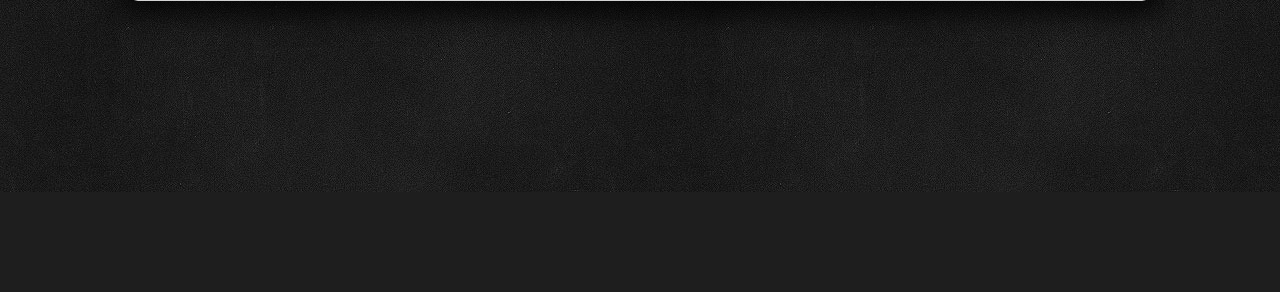
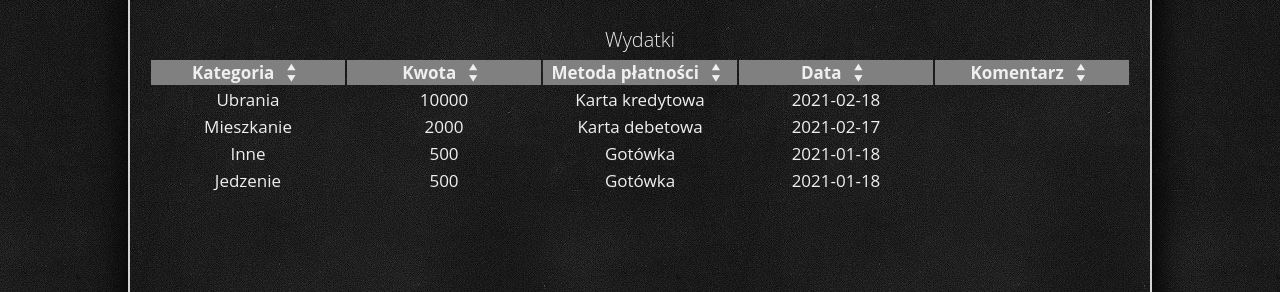
Before and after one commit to mateuszklosek/neverbrokeagain, a PHP site: page /balance.html in a window 1280 px wide. Shown: the part 608-900 px from the top of the page. Before the commit the page ends 800 px from the top, so only its background shows below. Run offline with PHP 8.4, Linux system fonts and the light colour scheme; some libraries are stand-ins or nearby versions; some web fonts are replaced.

Commit message:
added tables

```diff
--- a/balance.html
+++ b/balance.html
@@ -12,8 +12,7 @@
 	<script src="jquery-3.2.1.min.js"></script>
 	<link rel="stylesheet" href="main.css">
 	<link rel="stylesheet" href="css/fontello.css">
-	<script src="balance.js"></script>
-
+	<script src="balance.js"></script
 
 	<link href="https://fonts.googleapis.com/css?family=Open+Sans:400,700&amp;subset=latin-ext" rel="stylesheet">
 	<link href="https://fonts.googleapis.com/css2?family=Chango&display=swap" rel="stylesheet">
@@ -62,8 +61,95 @@
 			</select>
 		</div>
 
+		<div style="margin-top: 50px;" class="table-div">
+		<div class="table-title">
+		<h3>Przychody</h3>
+		</div>
+			<table id="myTable2" class="table-style" style="margin: auto;" >
+				<thead style="text-align:center; background-color: grey; cursor: pointer;">
+				<tr>
+				<th style="width:240px;" onclick="sortTable(0)">Kategoria<span> <i class="demo-icon icon-arrow-combo"></i></span></th>
+				<th style="width:240px;" onclick="sortTable(1)">Kwota<span> <i class="demo-icon icon-arrow-combo"></i></span></th>
+				<th style="width:240px;" onclick="sortTable(2)">Data<span> <i class="demo-icon icon-arrow-combo"></i></span></th>
+				<th style="width:240px;" onclick="sortTable(3)">Komentarz<span> <i class="demo-icon icon-arrow-combo"></i></span></th>
+				</tr>
+				</thead>
+				<tbody>
+				<tr>
+				<td>Wynagrodzenie</td>
+				<td>10000</td>
+				<td>2021-02-18</td>
+				<td></td>
+				</tr>
+				<tr>
+				<td>Inne</td>
+				<td>2000</td>
+				<td>2021-02-17</td>
+				<td>Sprzedaż na allegro</td>
+				</tr>
+				<tr>
+				<td>Inne</td>
+				<td>500</td>
+				<td>2021-01-18</td>
+				<td>500+</td>
+				</tr>
+				</tbody>
+			</table>
+		</div>
 
-		<div id="piechart"></div>
+		<div style="margin-top: 50px; margin-bottom:100px;" class="table-div">
+		<div class="table-title">
+		<h3>Wydatki</h3>
+		</div>
+			<table id="myTable3" class="table-style" style="margin: auto;" >
+				<thead style="text-align:center; background-color: grey; cursor: pointer;">
+				<tr>
+				<th style="width:192px;" onclick="sortTable(0)">Kategoria<span> <i class="demo-icon icon-arrow-combo"></i></span></th>
+				<th style="width:192px;" onclick="sortTable(1)">Kwota<span> <i class="demo-icon icon-arrow-combo"></i></span></th>
+				<th style="width:192px;" onclick="sortTable(2)">Metoda płatności<span> <i class="demo-icon icon-arrow-combo"></i></span></th>
+				<th style="width:192px;" onclick="sortTable(3)">Data<span> <i class="demo-icon icon-arrow-combo"></i></span></th>
+				<th style="width:192px;" onclick="sortTable(4)">Komentarz<span> <i class="demo-icon icon-arrow-combo"></i></span></th>
+				</tr>
+				</thead>
+				<tbody>
+				<tr>
+				<td>Ubrania</td>
+				<td>10000</td>
+				<td>Karta kredytowa</td>
+				<td>2021-02-18</td>
+				<td></td>
+				</tr>
+				<tr>
+				<td>Mieszkanie</td>
+				<td>2000</td>
+				<td>Karta debetowa</td>
+				<td>2021-02-17</td>
+				<td></td>
+				</tr>
+				<tr>
+				<td>Inne</td>
+				<td>500</td>
+				<td>Gotówka</td>
+				<td>2021-01-18</td>
+				<td></td>
+				</tr>
+				<tr>
+				<td>Jedzenie</td>
+				<td>500</td>
+				<td>Gotówka</td>
+				<td>2021-01-18</td>
+				<td></td>
+				</tr>
+				</tbody>
+			</table>
+		</div>
+
+		<div id="piechart1"></div>
+		<div style="float:left;" id="piechart2"></div>
+		<div style="float:left;" id="piechart3"></div>
+		<div style="clear:both;"> </div>
+
+
 
 
 
@@ -100,6 +186,121 @@
 
 <script type="text/javascript" src="https://www.gstatic.com/charts/loader.js"></script>
 
+<script>
+function sortTable(n) {
+  var table, rows, switching, i, x, y, shouldSwitch, dir, switchcount = 0;
+  table = document.getElementById("myTable2");
+  switching = true;
+  // Set the sorting direction to ascending:
+  dir = "asc";
+  /* Make a loop that will continue until
+  no switching has been done: */
+  while (switching) {
+    // Start by saying: no switching is done:
+    switching = false;
+    rows = table.rows;
+    /* Loop through all table rows (except the
+    first, which contains table headers): */
+    for (i = 1; i < (rows.length - 1); i++) {
+      // Start by saying there should be no switching:
+      shouldSwitch = false;
+      /* Get the two elements you want to compare,
+      one from current row and one from the next: */
+      x = rows[i].getElementsByTagName("TD")[n];
+      y = rows[i + 1].getElementsByTagName("TD")[n];
+      /* Check if the two rows should switch place,
+      based on the direction, asc or desc: */
+      if (dir == "asc") {
+        if (x.innerHTML.toLowerCase() > y.innerHTML.toLowerCase()) {
+          // If so, mark as a switch and break the loop:
+          shouldSwitch = true;
+          break;
+        }
+      } else if (dir == "desc") {
+        if (x.innerHTML.toLowerCase() < y.innerHTML.toLowerCase()) {
+          // If so, mark as a switch and break the loop:
+          shouldSwitch = true;
+          break;
+        }
+      }
+    }
+    if (shouldSwitch) {
+      /* If a switch has been marked, make the switch
+      and mark that a switch has been done: */
+      rows[i].parentNode.insertBefore(rows[i + 1], rows[i]);
+      switching = true;
+      // Each time a switch is done, increase this count by 1:
+      switchcount ++;
+    } else {
+      /* If no switching has been done AND the direction is "asc",
+      set the direction to "desc" and run the while loop again. */
+      if (switchcount == 0 && dir == "asc") {
+        dir = "desc";
+        switching = true;
+      }
+    }
+  }
+}
+</script>
+
+<script>
+function sortTable(n) {
+  var table, rows, switching, i, x, y, shouldSwitch, dir, switchcount = 0;
+  table = document.getElementById("myTable3");
+  switching = true;
+  // Set the sorting direction to ascending:
+  dir = "asc";
+  /* Make a loop that will continue until
+  no switching has been done: */
+  while (switching) {
+    // Start by saying: no switching is done:
+    switching = false;
+    rows = table.rows;
+    /* Loop through all table rows (except the
+    first, which contains table headers): */
+    for (i = 1; i < (rows.length - 1); i++) {
+      // Start by saying there should be no switching:
+      shouldSwitch = false;
+      /* Get the two elements you want to compare,
+      one from current row and one from the next: */
+      x = rows[i].getElementsByTagName("TD")[n];
+      y = rows[i + 1].getElementsByTagName("TD")[n];
+      /* Check if the two rows should switch place,
+      based on the direction, asc or desc: */
+      if (dir == "asc") {
+        if (x.innerHTML.toLowerCase() > y.innerHTML.toLowerCase()) {
+          // If so, mark as a switch and break the loop:
+          shouldSwitch = true;
+          break;
+        }
+      } else if (dir == "desc") {
+        if (x.innerHTML.toLowerCase() < y.innerHTML.toLowerCase()) {
+          // If so, mark as a switch and break the loop:
+          shouldSwitch = true;
+          break;
+        }
+      }
+    }
+    if (shouldSwitch) {
+      /* If a switch has been marked, make the switch
+      and mark that a switch has been done: */
+      rows[i].parentNode.insertBefore(rows[i + 1], rows[i]);
+      switching = true;
+      // Each time a switch is done, increase this count by 1:
+      switchcount ++;
+    } else {
+      /* If no switching has been done AND the direction is "asc",
+      set the direction to "desc" and run the while loop again. */
+      if (switchcount == 0 && dir == "asc") {
+        dir = "desc";
+        switching = true;
+      }
+    }
+  }
+}
+</script>
+
+
 <script type="text/javascript">
 
 google.charts.load('current', {'packages':['corechart']});
@@ -107,19 +308,60 @@ google.charts.setOnLoadCallback(drawChart);
 
 function drawChart() {
   var data = google.visualization.arrayToDataTable([
-  ['Task', 'Hours per Day'],
-  ['Work', 8],
-  ['Eat', 2],
-  ['TV', 4],
-  ['Gym', 2],
-  ['Sleep', 8]
+  ['What', 'How'],
+  ['Wydatki', 3500],
+  ['Przychody', 12000],
 ]);
 
   // Optional; add a title and set the width and height of the chart
-  var options = {'title':'My Average Day', 'width':550, 'height':400, backgroundColor: 'transparent', legend: {textStyle: {color: 'lightgrey'}},  titleTextStyle: {color: 'lightgrey', fontSize:'16'}};
+  var options = {'title':'Bilans', 'width':550, 'height':300, backgroundColor: 'transparent', legend: {textStyle: {color: 'lightgrey'}},  titleTextStyle: {color: 'lightgrey', fontSize:'16'}};
 
   // Display the chart inside the <div> element with id="piechart"
-  var chart = new google.visualization.PieChart(document.getElementById('piechart'));
+  var chart = new google.visualization.PieChart(document.getElementById('piechart1'));
+  chart.draw(data, options);
+}
+</script>
+
+<script type="text/javascript">
+
+google.charts.load('current', {'packages':['corechart']});
+google.charts.setOnLoadCallback(drawChart);
+
+function drawChart() {
+  var data = google.visualization.arrayToDataTable([
+  ['Przychod', 'Ile'],
+  ['Ubrania', 200],
+  ['Mieszkanie', 2500],
+  ['Jedzenie', 1000],
+  ['Inne', 500],
+]);
+
+  // Optional; add a title and set the width and height of the chart
+  var options = {'title':'Przychody', 'width':500, 'height':300, backgroundColor: 'transparent', legend: {textStyle: {color: 'lightgrey'}},  titleTextStyle: {color: 'lightgrey', fontSize:'16'}};
+
+  // Display the chart inside the <div> element with id="piechart"
+  var chart = new google.visualization.PieChart(document.getElementById('piechart2'));
+  chart.draw(data, options);
+}
+</script>
+
+<script type="text/javascript">
+
+google.charts.load('current', {'packages':['corechart']});
+google.charts.setOnLoadCallback(drawChart);
+
+function drawChart() {
+  var data = google.visualization.arrayToDataTable([
+  ['Wydatek', 'Ile'],
+  ['Wynagrodzenie', 10000],
+  ['Inne', 2500],
+]);
+
+  // Optional; add a title and set the width and height of the chart
+  var options = {'title':'Wydatki', 'width':500, 'height':300, backgroundColor: 'transparent', legend: {textStyle: {color: 'lightgrey'}},  titleTextStyle: {color: 'lightgrey', fontSize:'16'}};
+
+  // Display the chart inside the <div> element with id="piechart"
+  var chart = new google.visualization.PieChart(document.getElementById('piechart3'));
   chart.draw(data, options);
 }
 </script>
--- a/css/fontello-codes.css
+++ b/css/fontello-codes.css
@@ -5,4 +5,6 @@
 .icon-eye:before { content: '\e803'; } /* '' */
 .icon-eye-off:before { content: '\e804'; } /* '' */
 .icon-user:before { content: '\e805'; } /* '' */
+.icon-money:before { content: '\e806'; } /* '' */
+.icon-arrow-combo:before { content: '\e807'; } /* '' */
 .icon-mail-alt:before { content: '\f0e0'; } /* '' */
--- a/css/fontello-ie7-codes.css
+++ b/css/fontello-ie7-codes.css
@@ -5,4 +5,6 @@
 .icon-eye { *zoom: expression( this.runtimeStyle['zoom'] = '1', this.innerHTML = '&#xe803;&nbsp;'); }
 .icon-eye-off { *zoom: expression( this.runtimeStyle['zoom'] = '1', this.innerHTML = '&#xe804;&nbsp;'); }
 .icon-user { *zoom: expression( this.runtimeStyle['zoom'] = '1', this.innerHTML = '&#xe805;&nbsp;'); }
+.icon-money { *zoom: expression( this.runtimeStyle['zoom'] = '1', this.innerHTML = '&#xe806;&nbsp;'); }
+.icon-arrow-combo { *zoom: expression( this.runtimeStyle['zoom'] = '1', this.innerHTML = '&#xe807;&nbsp;'); }
 .icon-mail-alt { *zoom: expression( this.runtimeStyle['zoom'] = '1', this.innerHTML = '&#xf0e0;&nbsp;'); }
--- a/css/fontello-ie7.css
+++ b/css/fontello-ie7.css
@@ -16,4 +16,6 @@
 .icon-eye { *zoom: expression( this.runtimeStyle['zoom'] = '1', this.innerHTML = '&#xe803;&nbsp;'); }
 .icon-eye-off { *zoom: expression( this.runtimeStyle['zoom'] = '1', this.innerHTML = '&#xe804;&nbsp;'); }
 .icon-user { *zoom: expression( this.runtimeStyle['zoom'] = '1', this.innerHTML = '&#xe805;&nbsp;'); }
+.icon-money { *zoom: expression( this.runtimeStyle['zoom'] = '1', this.innerHTML = '&#xe806;&nbsp;'); }
+.icon-arrow-combo { *zoom: expression( this.runtimeStyle['zoom'] = '1', this.innerHTML = '&#xe807;&nbsp;'); }
 .icon-mail-alt { *zoom: expression( this.runtimeStyle['zoom'] = '1', this.innerHTML = '&#xf0e0;&nbsp;'); }
--- a/css/fontello.css
+++ b/css/fontello.css
@@ -1,11 +1,11 @@
 @font-face {
   font-family: 'fontello';
-  src: url('../font/fontello.eot?4809480');
-  src: url('../font/fontello.eot?4809480#iefix') format('embedded-opentype'),
-       url('../font/fontello.woff2?4809480') format('woff2'),
-       url('../font/fontello.woff?4809480') format('woff'),
-       url('../font/fontello.ttf?4809480') format('truetype'),
-       url('../font/fontello.svg?4809480#fontello') format('svg');
+  src: url('../font/fontello.eot?36227696');
+  src: url('../font/fontello.eot?36227696#iefix') format('embedded-opentype'),
+       url('../font/fontello.woff2?36227696') format('woff2'),
+       url('../font/fontello.woff?36227696') format('woff'),
+       url('../font/fontello.ttf?36227696') format('truetype'),
+       url('../font/fontello.svg?36227696#fontello') format('svg');
   font-weight: normal;
   font-style: normal;
 }
@@ -15,7 +15,7 @@
 @media screen and (-webkit-min-device-pixel-ratio:0) {
   @font-face {
     font-family: 'fontello';
-    src: url('../font/fontello.svg?4809480#fontello') format('svg');
+    src: url('../font/fontello.svg?36227696#fontello') format('svg');
   }
 }
 */
@@ -59,6 +59,7 @@
 .icon-mail:before { content: '\e801'; font-size: 10px;} /* '' */
 .icon-lock:before { content: '\e802'; font-size: 20px;} /* '' */
 .icon-eye:before { content: '\e803'; font-size: 20px; color: #495057;} /* '' */
-.icon-eye-off:before { content: '\e804';font-size: 20px;} /* '' */
+.icon-eye-off:before { content: '\e804';font-size: 15px;} /* '' */
 .icon-user:before { content: '\e805'; font-size: 20px;} /* '' */
 .icon-mail-alt:before { content: '\f0e0'; font-size: 18px;} /* '' */
+.icon-arrow-combo:before { content: '\e807';  font-size: 18px;} /* '' */
--- a/main.css
+++ b/main.css
@@ -47,6 +47,7 @@ font-size: 40px;
 	text-align: justify;
 	padding: 10px;
 	text-align: center;
+	align-items: center;
 	border: 2px solid	lightgrey;
 	margin-top: 20px;
 	margin-bottom: 20px;
@@ -498,7 +499,7 @@ font-weight: bold;
 cursor: pointer;
 }
 
-#piechart
+#piechart1
 {
 padding-left: 80px;
 width: 550px;
@@ -506,3 +507,33 @@ margin-left: auto;
 margin-right: auto;
 
 }
+
+.table-div
+{
+martin-top: 100px;
+}
+.table-title
+{
+margin-bottom: 5px;
+#margin-left: 12px;
+#text-align:left;
+
+}
+
+.table-style
+{
+margin-top: 0px;
+}
+
+h3
+{
+margin-bottom:0px;
+font-weight: 200;
+}
+
+th:hover
+{
+	-webkit-box-shadow: 0px 0px 15px 5px rgba(204,204,204,0.9);
+	-moz-box-shadow: 0px 0px 15px 5px rgba(204,204,204,0.9);
+	box-shadow: 0px 0px 15px 5px rgba(204,204,204,0.9);
+}
```
Also changed, not shown: css/fontello-embedded.css (+8 -6 lines), font/fontello.ttf, font/fontello.woff, font/fontello.woff2, 3 other files.
